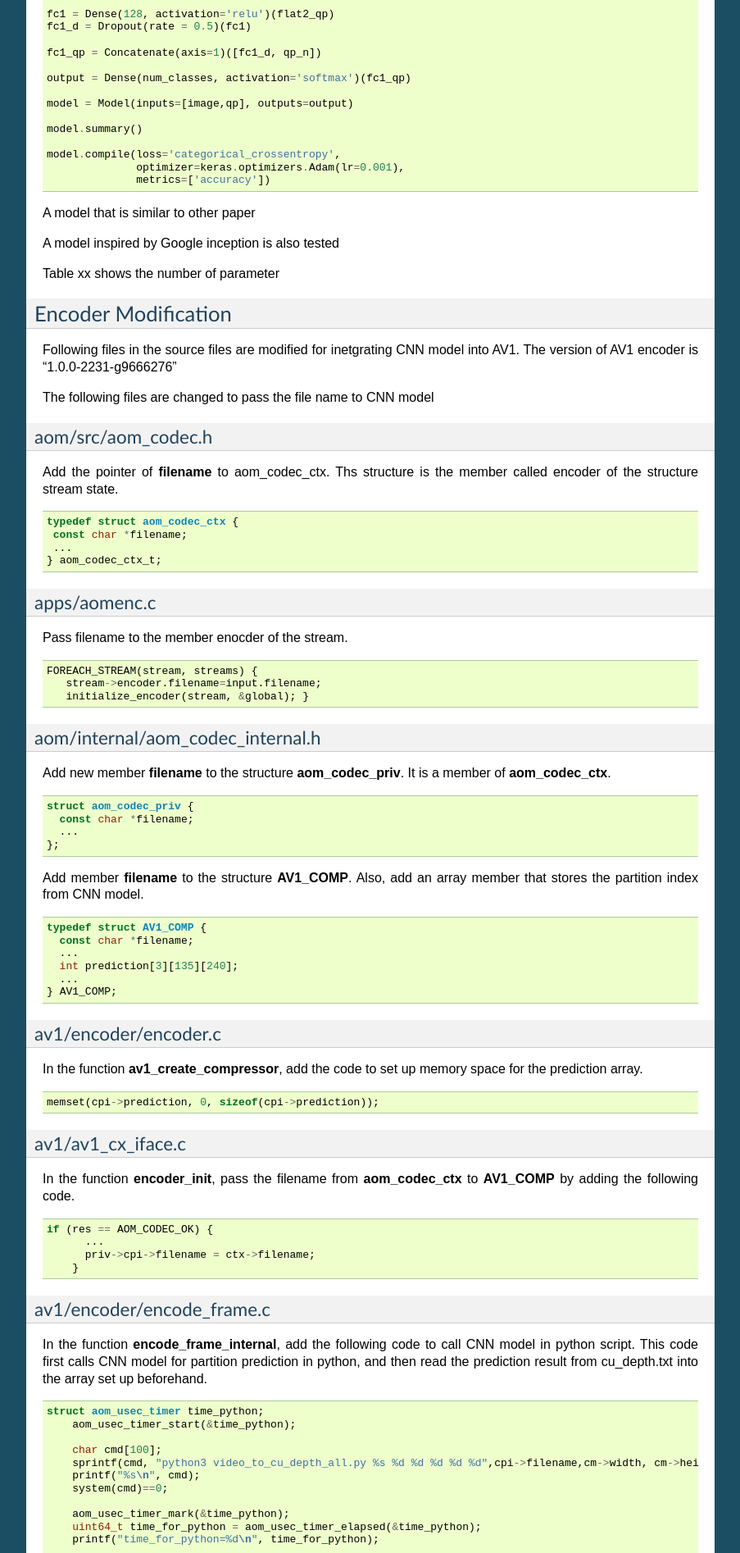
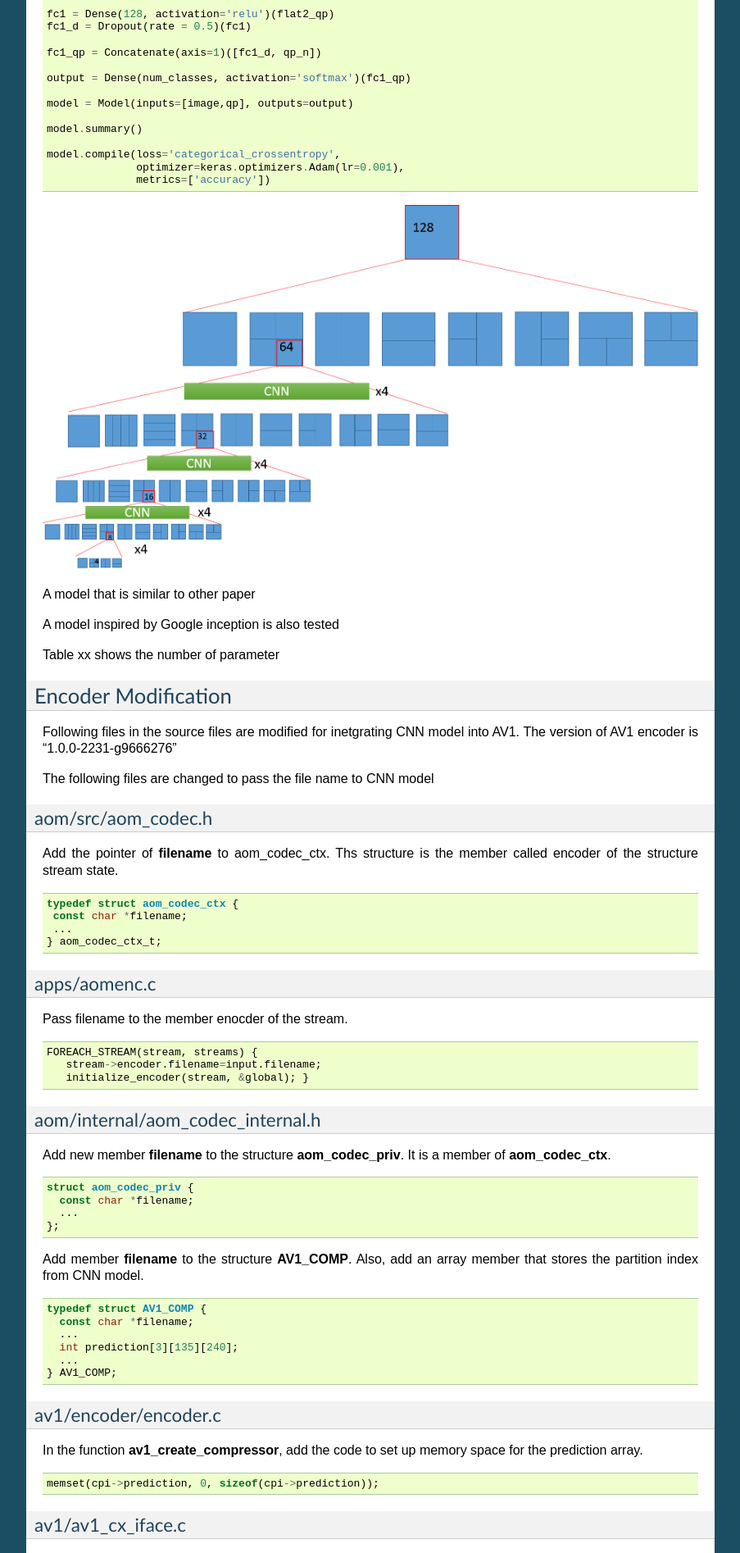
Before and after one commit to epadam/CNN-AV1-intra-encoder, a Sphinx documentation site: the page built from source/cnn_partition_intra.rst, in a window 1280 px wide. Shown: the part 2501-4395 px from the top of the page at 82% size, without its empty margins (198-1101 px from the left). Built offline with Sphinx 7.4.7, drawn with Linux system fonts in a browser that asks for light colours.

Commit message:
Update cnn_partition_intra.rst

```diff
--- a/source/cnn_partition_intra.rst
+++ b/source/cnn_partition_intra.rst
@@ -79,6 +79,11 @@ A simple CNN model is used as the reference and baseline to other models
     model.compile(loss='categorical_crossentropy',
                   optimizer=keras.optimizers.Adam(lr=0.001),
                   metrics=['accuracy'])
+
+
+
+.. image:: img/CNN_for_partition.png
+
 
 
 
```
